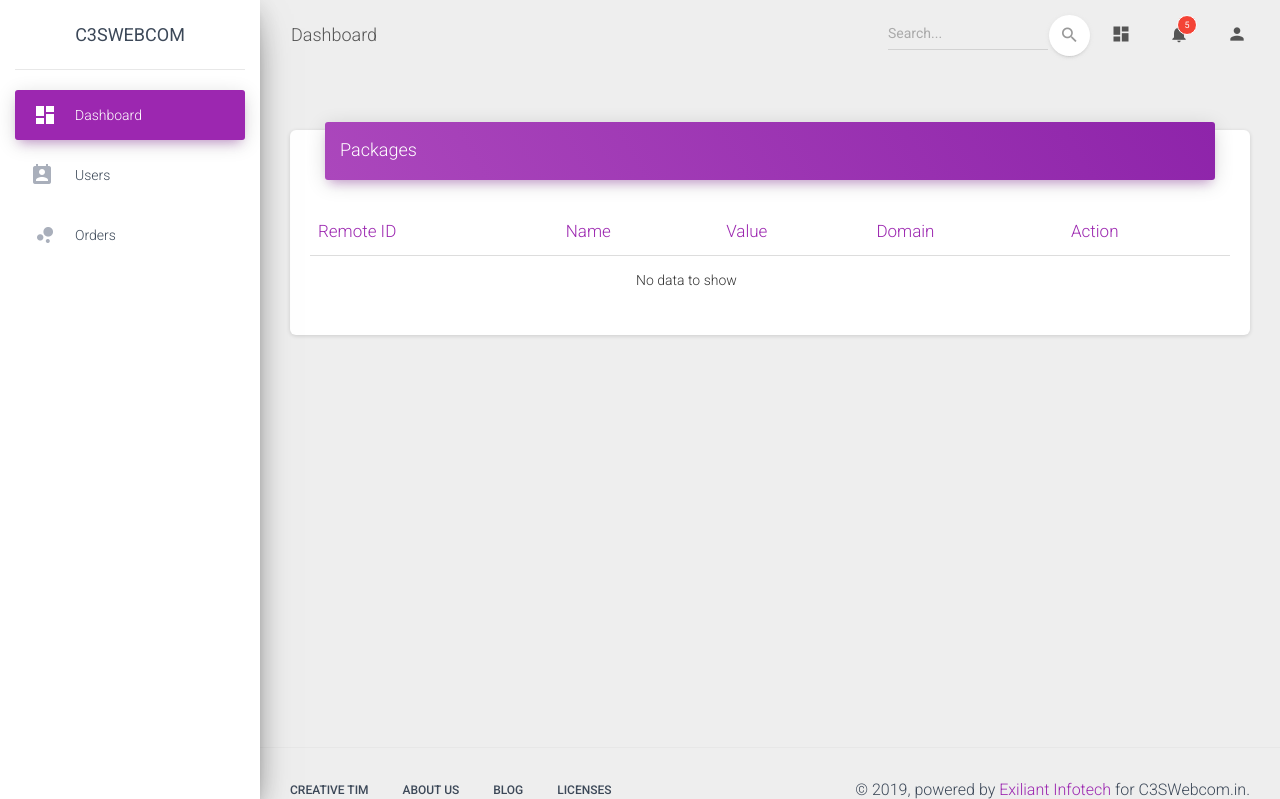
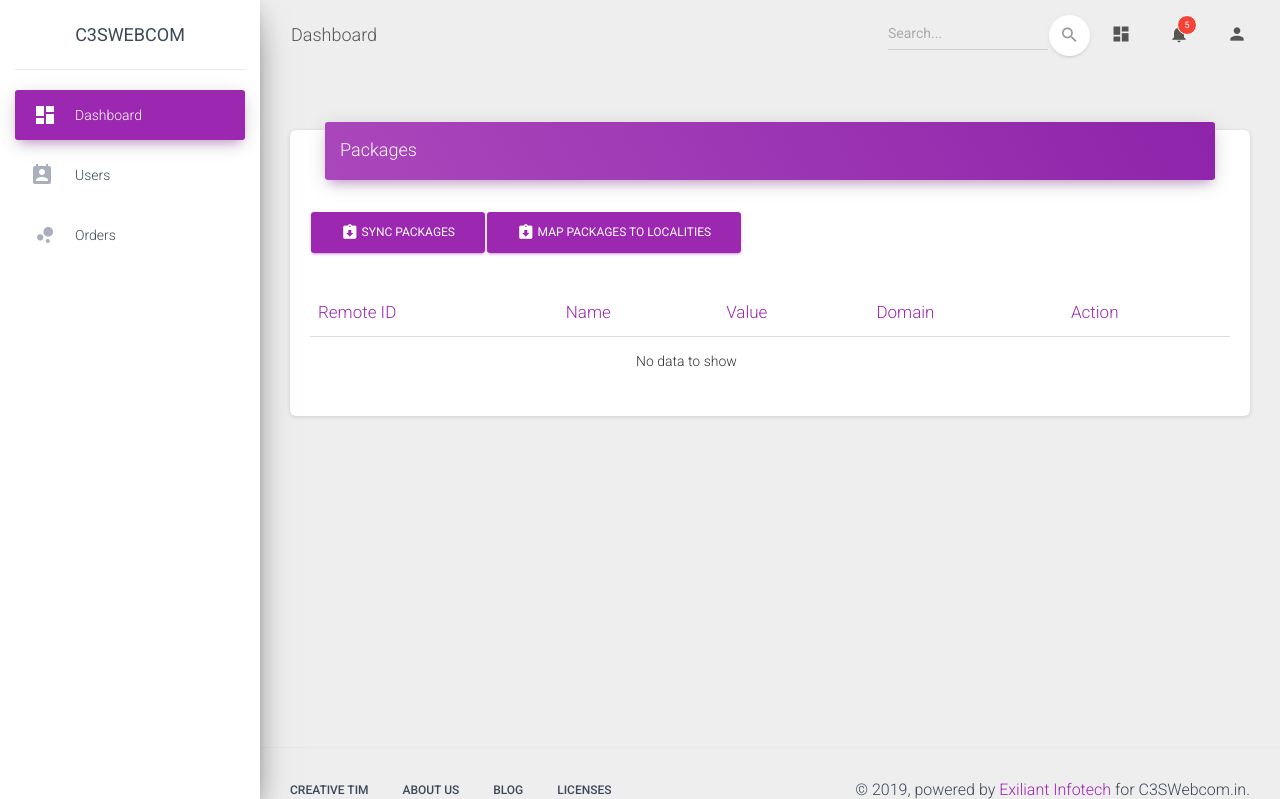
Before and after one commit to priyankdalal/c3swebcom, a Django app: template templates/packages/index.html in a window 1280 px wide. Shown: the top 799 px of the page. Run offline with Django 3.2, Linux system fonts and the light colour scheme; the template is opened without the code that fills it, so the values that code supplies are empty; some libraries are stand-ins or nearby versions.

Commit message:
package sync button and payment_date

```diff
--- a/c3swebcom/main_db.sql
+++ b/c3swebcom/main_db.sql
@@ -67,6 +67,8 @@ create table `cs_packages`(
 
 alter table cs_orders add foreign key(initiator_id) references admin_users(id);
 alter table cs_orders add column paid enum('1','0') default '0' after completed_at;
+alter table cs_orders add column payment_date datetime default null after paid;
+
 
 drop table ip_table;
 
--- a/orders/models.py
+++ b/orders/models.py
@@ -14,7 +14,8 @@ class CsOrders(models.Model):
     amount = models.FloatField(blank=True, null=True, default="0.00")
     initiated_at = models.DateTimeField(auto_now_add=True)
     completed_at = models.DateTimeField(auto_now=True)
-    paid = models.CharField(max_length=1, choices=paidTypes, default="Pending")
+    paid = models.CharField(max_length=1, choices=paidTypes, default="0")
+    payment_date = models.DateTimeField(blank=True, null=True)
     status = models.CharField(max_length=1, default="0")
     response = models.CharField(max_length=100, default="")
 
--- a/orders/views.py
+++ b/orders/views.py
@@ -5,6 +5,8 @@ from django.db.utils import IntegrityError
 from django.http import JsonResponse
 from .models import CsOrders
 from c3swebcom import conf_vars
+from django.utils import timezone
+import datetime
 import logging
 log=logging.getLogger(__name__)
 
@@ -46,6 +48,7 @@ def order_status_update(request):
                 order=CsOrders.objects.get(pk=request.POST.get("id"))
                 if request.POST.get("key")=="paid":
                     order.paid=request.POST.get("value");
+                    order.payment_date=timezone.now()
                 elif request.POST.get("key")=="status":
                     order.status=request.POST.get("value");
                 order.save()
--- a/static/js/site/package.js
+++ b/static/js/site/package.js
@@ -49,7 +49,7 @@ PackageManager.prototype.syncAll=function(domain){
 };
 $("#sync_package").click(function(){
     var pm= new PackageManager({
-        host:"ws://localhost:8180",
+        host:websoket_url,
         progressModel:$("#progress_modal"),
         errorModel:$("#error_modal"),
         resultModel:$("#result_modal")
--- a/templates/packages/index.html
+++ b/templates/packages/index.html
@@ -7,6 +7,16 @@
                 <div class="card-header-primary">
                     <h4 class="card-title">Packages</h4>
                 </div>
+            </div>
+            <div class="card-body">
+                <ul class="nav nav-pills">
+                    <li class="nav-item">
+                        <button class="btn btn-primary" id="sync_package"><i class="material-icons">assignment_returned</i> Sync Packages</button>
+                    </li>
+                    <li class="nav-item">
+                        <button class="btn btn-primary"><i class="material-icons">assignment_returned</i> Map Packages to Localities</button>
+                    </li>
+                </ul>
             </div>
             <div class="card-body">
                 <div class="table-responsive">
```
